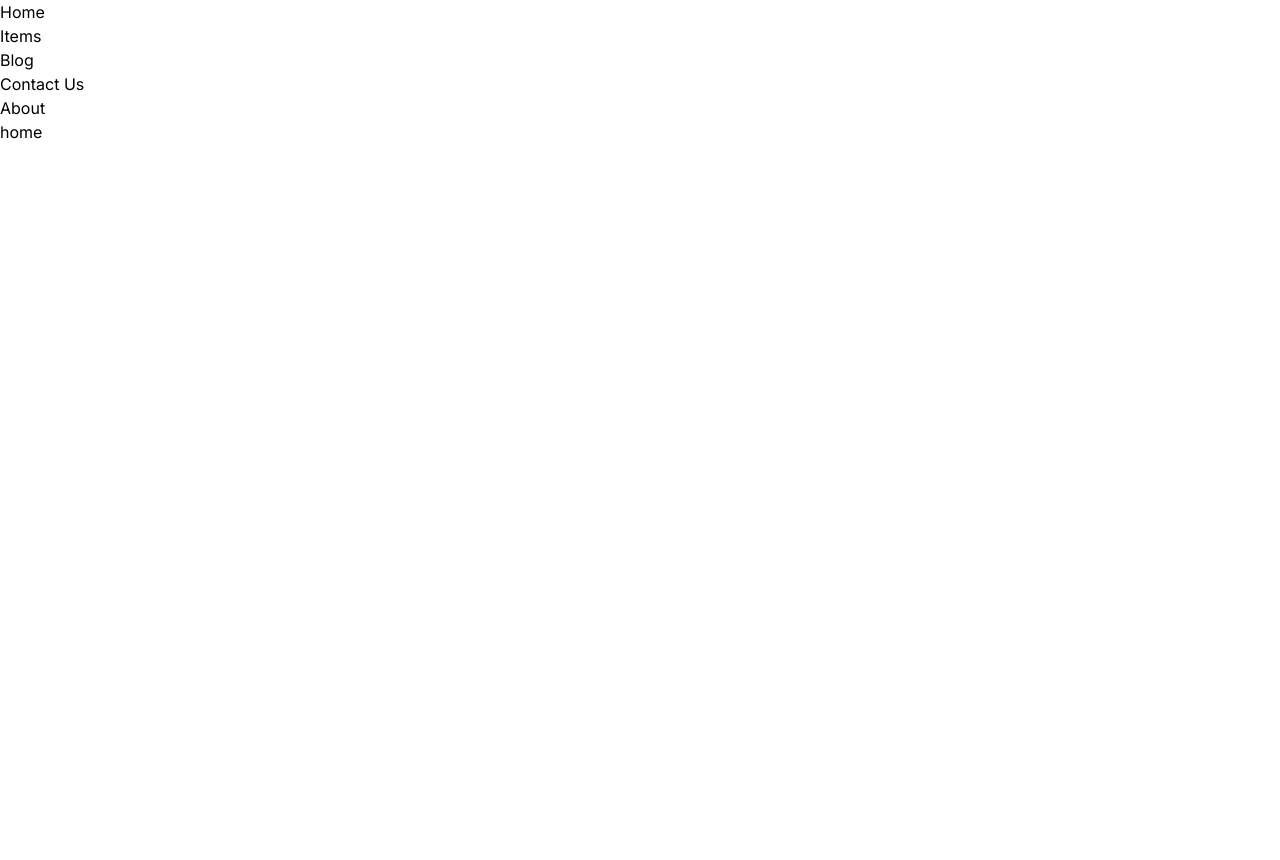
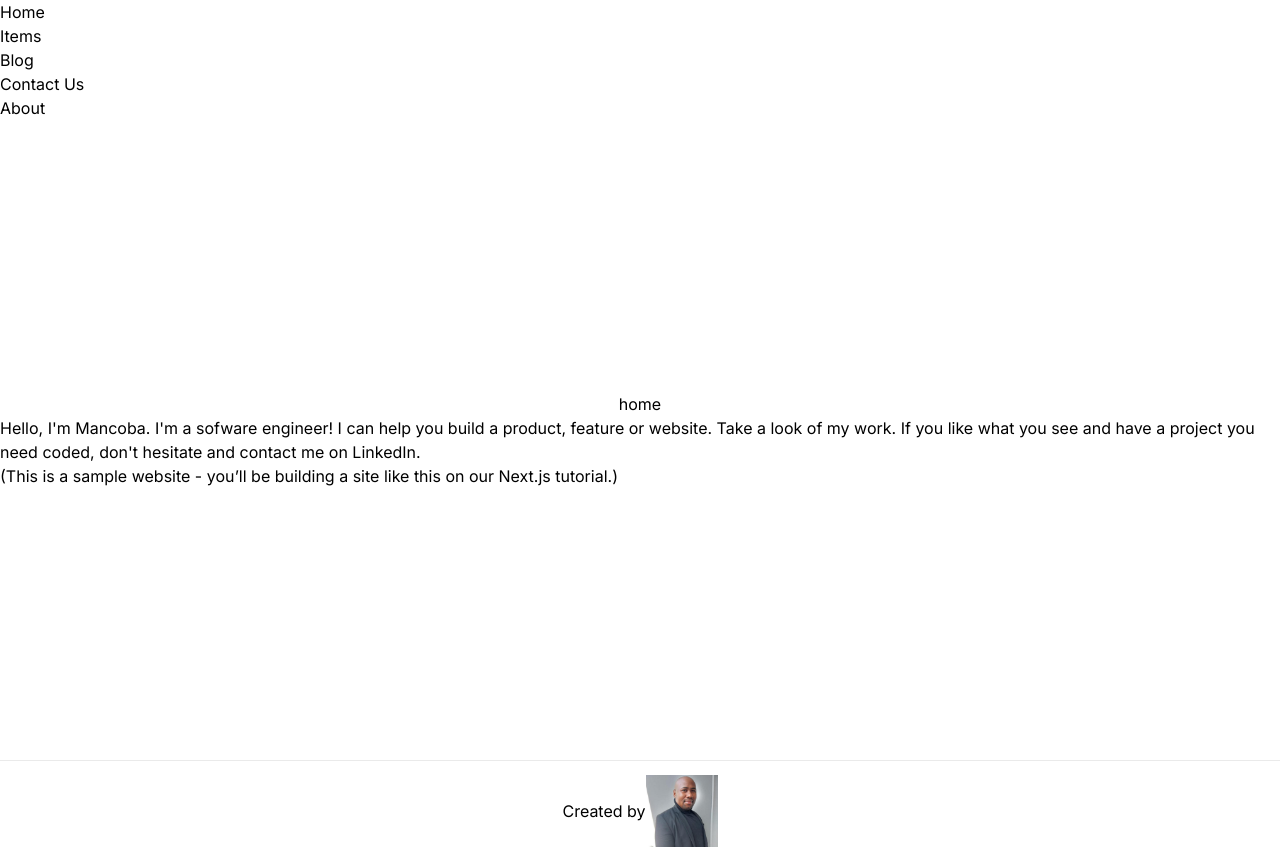
Before and after one commit to manq2010/dashboard-inventory, a Next.js app: page / in a window 1280 px wide. Before the commit the page ends 800 px from the top, so only its background shows below. Built offline with nearby package versions, Linux system fonts and the light colour scheme.

Commit message:
persist data

```diff
--- a/src/app/about-us/page.js
+++ b/src/app/about-us/page.js
@@ -1,9 +1,13 @@
-import React from 'react';
+import Link from 'next/link'
 
 export default function page() {
   return (
     <div>
+      <h3>
       About us page
+      </h3>
+
+      <Link href="/">&larr; Back Home</Link>
     </div>
   );
 }
--- /dev/null
+++ b/src/app/components/shared/Footer.jsx
@@ -0,0 +1,25 @@
+import React from 'react';
+import Image from 'next/image'
+
+export default function Footer() {
+  return (
+    <footer>
+        <a
+          href="https://mancobasihlongonyane.onrender.com/"
+          target="_blank"
+          rel="noopener noreferrer"
+        >
+            Created by {' '}
+        <span>
+            <Image
+            priority
+            src="/images/profile.jpeg"
+            alt="Logo"
+            width={72}
+            height={16}
+            />
+        </span>
+        </a>
+    </footer>
+  );
+}
--- a/src/app/components/shared/Header.jsx
+++ b/src/app/components/shared/Header.jsx
@@ -3,6 +3,7 @@ import Link from 'next/link';
 export default function Header() {
   return (
     <header>
+      <nav>
         <ul>
           <li>
               <Link href={"/"}>Home</Link>
@@ -20,6 +21,7 @@ export default function Header() {
               <Link href={"/about-us"}>About</Link>
           </li>
         </ul>
+      </nav>
     </header>
   );
 }
--- a/src/app/globals.css
+++ b/src/app/globals.css
@@ -25,3 +25,29 @@
     )
     rgb(var(--background-start-rgb));
 } */
+
+main {
+  padding: 1rem 0;
+  flex: 1;
+  display: flex;
+  flex-direction: column;
+  justify-content: center;
+  align-items: center;
+  height: 80vh;
+}
+
+footer {
+  width: 100%;
+  height: 100px;
+  border-top: 1px solid #eaeaea;
+  display: flex;
+  justify-content: center;
+  align-items: center;
+}
+
+footer a {
+  display: flex;
+  justify-content: center;
+  align-items: center;
+  flex-grow: 1;
+}
--- a/src/app/items/[itemId]/page.jsx
+++ b/src/app/items/[itemId]/page.jsx
@@ -29,7 +29,7 @@ export default function SingleItem({ params }) {
             <p>{item.buying_price }</p>
 
             <button type="button" onClick={() => router.push('/items')}>
-              back
+            &larr; back to items
             </button>
           </div>
         )
--- a/src/app/items/page.jsx
+++ b/src/app/items/page.jsx
@@ -12,7 +12,11 @@ export default function Items() {
     return res.data.data
 }
 
-  const { data, isLoading, isError } = useQuery({queryKey: ['items'], queryFn: fetchItems})
+  const { data, isLoading, isError } = useQuery({
+    queryKey: ['items'],
+    queryFn: fetchItems,
+    keepPreviousData: true,
+  })
   const router = useRouter();
 
   console.log("data:", data)
--- a/src/app/layout.js
+++ b/src/app/layout.js
@@ -1,4 +1,5 @@
 import ReactQueryWrapper from './ReactQueryWrapper'
+import Footer from './components/shared/Footer'
 import Header from './components/shared/Header'
 import './globals.css'
 import { Inter } from 'next/font/google'
@@ -19,6 +20,7 @@ export default function RootLayout({ children }) {
           <ReactQueryWrapper>
             {children}
           </ReactQueryWrapper>
+          <Footer />
           </body>
       </html>
   )
--- a/src/app/page.js
+++ b/src/app/page.js
@@ -4,6 +4,17 @@ export default function Home() {
   return (
     <main>
       <h1>home</h1>
+      <section>
+        <p>Hello, I'm Mancoba. I'm a sofware engineer! I can
+          help you build a product, feature or website.
+          Take a look of my work. If you like what you see
+          and have a project you need coded, don't hesitate
+          and contact me on <a href='https://www.linkedin.com/in/mancoba/'>LinkedIn</a>.</p>
+        <p>
+          (This is a sample website - you’ll be building a site like this on{' '}
+          <a href="https://nextjs.org/learn">our Next.js tutorial</a>.)
+        </p>
+      </section>
     </main>
   )
 }
```
Also changed, not shown: public/images/profile.jpeg (added). Lines whose indentation alone changed are shown as unchanged.
